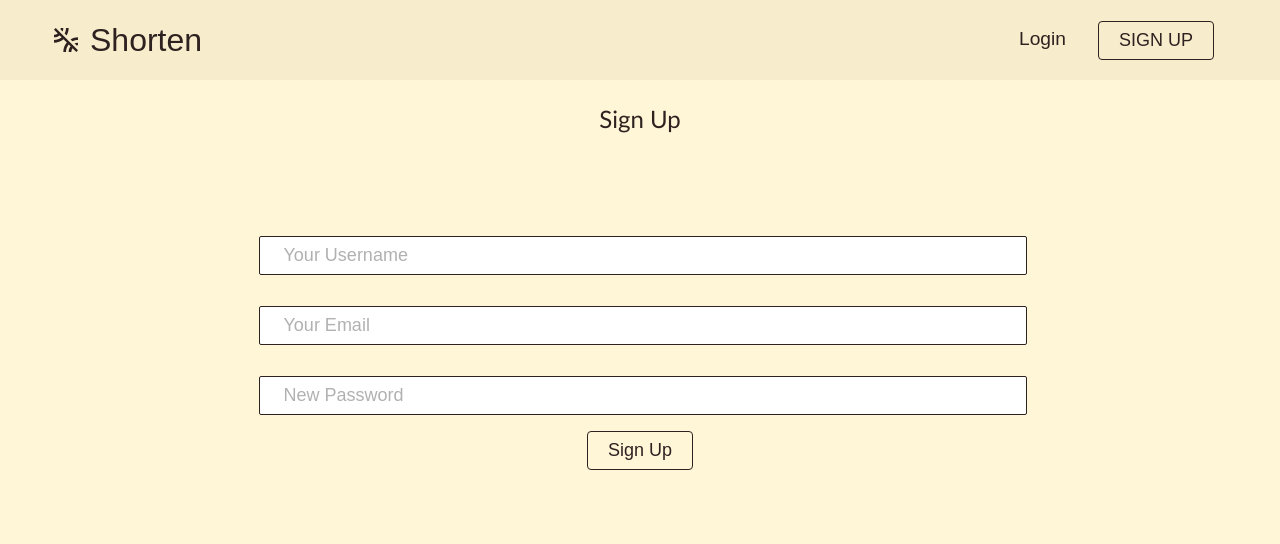
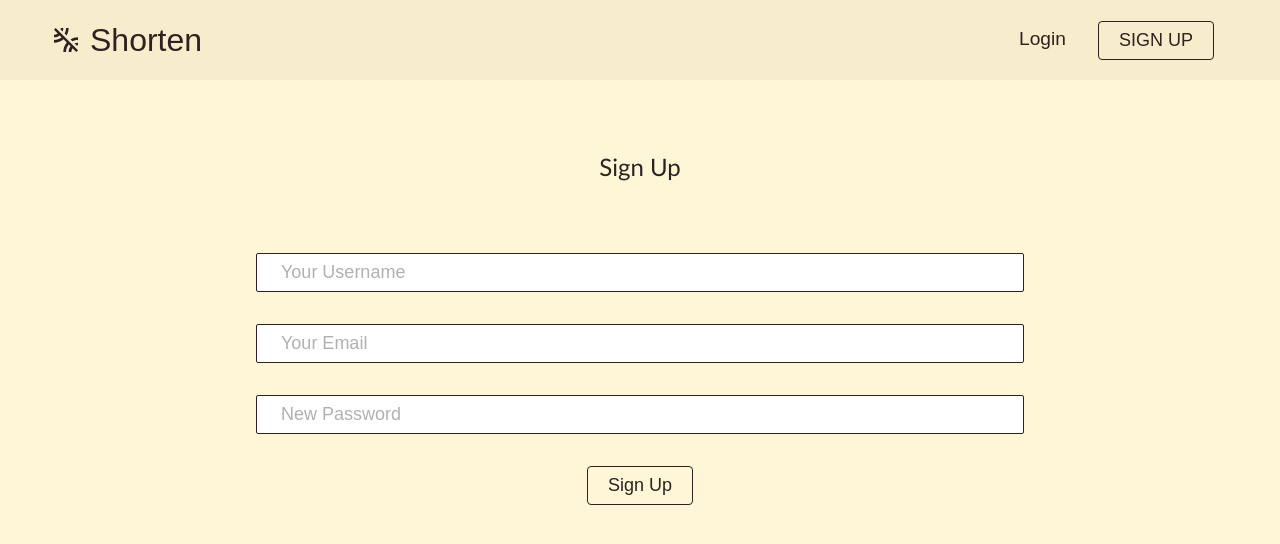
Before and after one commit to OsasAzamegbe/URL-Shortening-Frontend, a React (Create React App) app: page /app/sign-up in a window 1280 px wide. Shown: the top 544 px of the page. Built offline with nearby package versions, Linux system fonts and the light colour scheme.

Commit message:
styled forms in Login and Signup components

```diff
--- a/src/components/pages/Login/Login.css
+++ b/src/components/pages/Login/Login.css
@@ -1,9 +1,13 @@
 .login-container {
-    padding: 4rem 0 2rem 0;
+    padding: 2rem 0 2rem 0;
     display: flex;
     flex-direction: column;
     justify-content: center;
     align-items: center;
+  }
+
+  .login-container .btn{
+    margin: 16px 0 16px 0;
   }
 
   .login-subscription {
@@ -12,7 +16,7 @@
     justify-content: center;
     align-items: center;
     text-align: center;
-    margin-bottom: 24px;
+    margin: 24px 0 24px 0;
     padding: 24px;
     color: var(--primary);
   }
@@ -23,18 +27,17 @@
   }
 
   .login-subscription-heading {
-    margin-bottom: 24px;
+    margin: 24px 0 24px 0;
     font-size: 24px;
   }
 
   .login-input {
     padding: 8px 24px;
     border-radius: 2px;
-    margin-right: 10px;
+    margin: 16px 0 16px 0px;
     outline: none;
     border: none;
     font-size: 18px;
-    margin-bottom: 16px;
     border: 1px solid var(--primary);
   }
 
--- a/src/components/pages/Login/Login.js
+++ b/src/components/pages/Login/Login.js
@@ -16,7 +16,7 @@ const Login = ({setUser, emailInput, passwordInput}) => {
             setEmail(emailInput)
             setPassword(passwordInput)
         }
-    }, [])
+    }, [emailInput, passwordInput])
 
     const profileRedirect = () => {
         history.push("/app/profile")
--- a/src/components/pages/signup/SignUp.css
+++ b/src/components/pages/signup/SignUp.css
@@ -1,9 +1,13 @@
 .sign-up-container {
-    padding: 4rem 0 2rem 0;
+    padding: 2rem 0 2rem 0;
     display: flex;
     flex-direction: column;
     justify-content: center;
     align-items: center;
+  }
+
+  .sign-up-container .btn{
+    margin: 16px 0 16px 0;
   }
 
   .sign-up-subscription {
@@ -12,7 +16,7 @@
     justify-content: center;
     align-items: center;
     text-align: center;
-    margin-bottom: 24px;
+    margin: 24px 0 24px 0;
     padding: 24px;
     color: var(--primary);
   }
@@ -23,18 +27,17 @@
   }
 
   .sign-up-subscription-heading {
-    margin-bottom: 24px;
+    margin: 24px 0 24px 0;
     font-size: 24px;
   }
 
   .sign-up-input {
     padding: 8px 24px;
     border-radius: 2px;
-    margin-right: 10px;
+    margin: 16px 0 16px 0px;
     outline: none;
     border: none;
     font-size: 18px;
-    margin-bottom: 16px;
     border: 1px solid var(--primary);
   }
 
```
